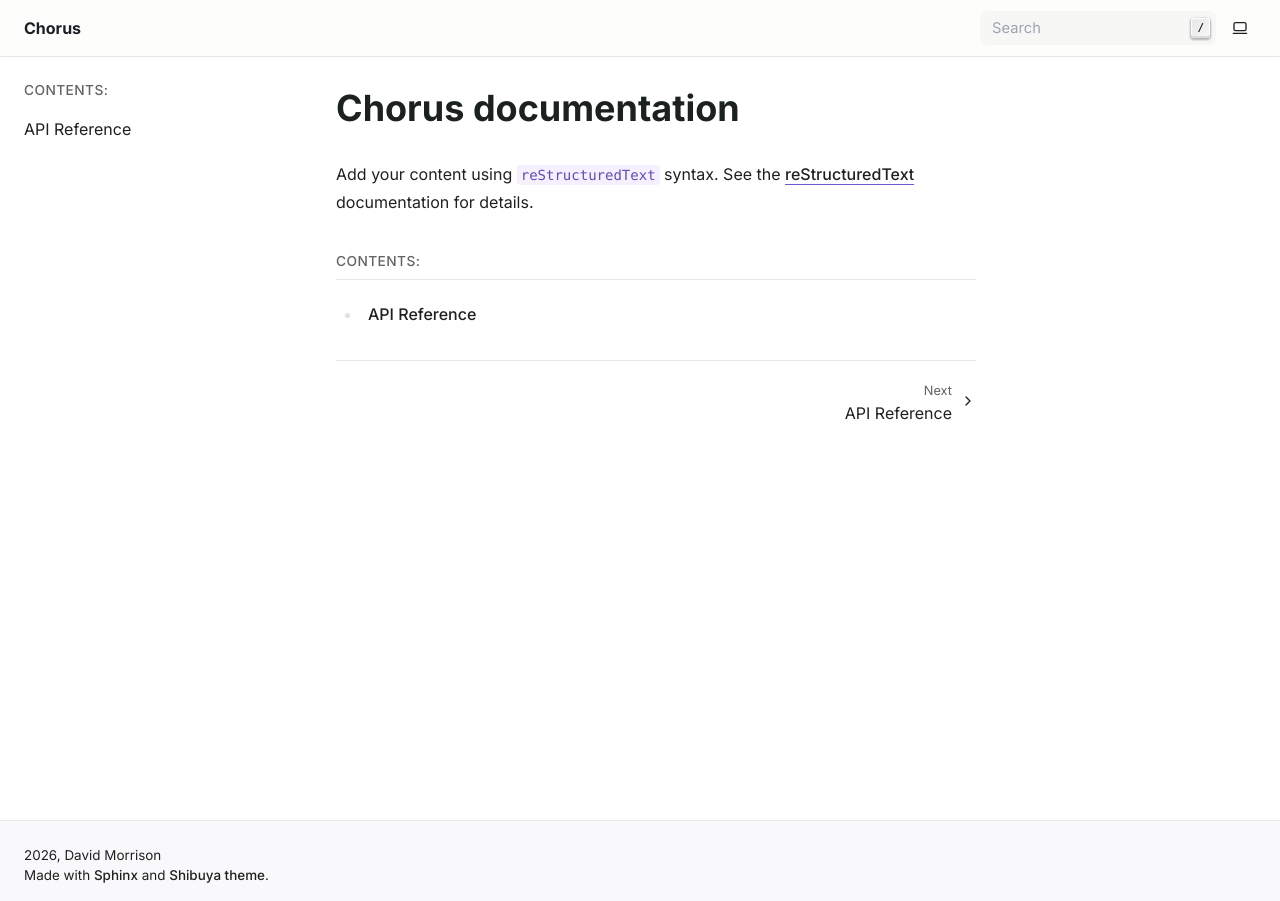
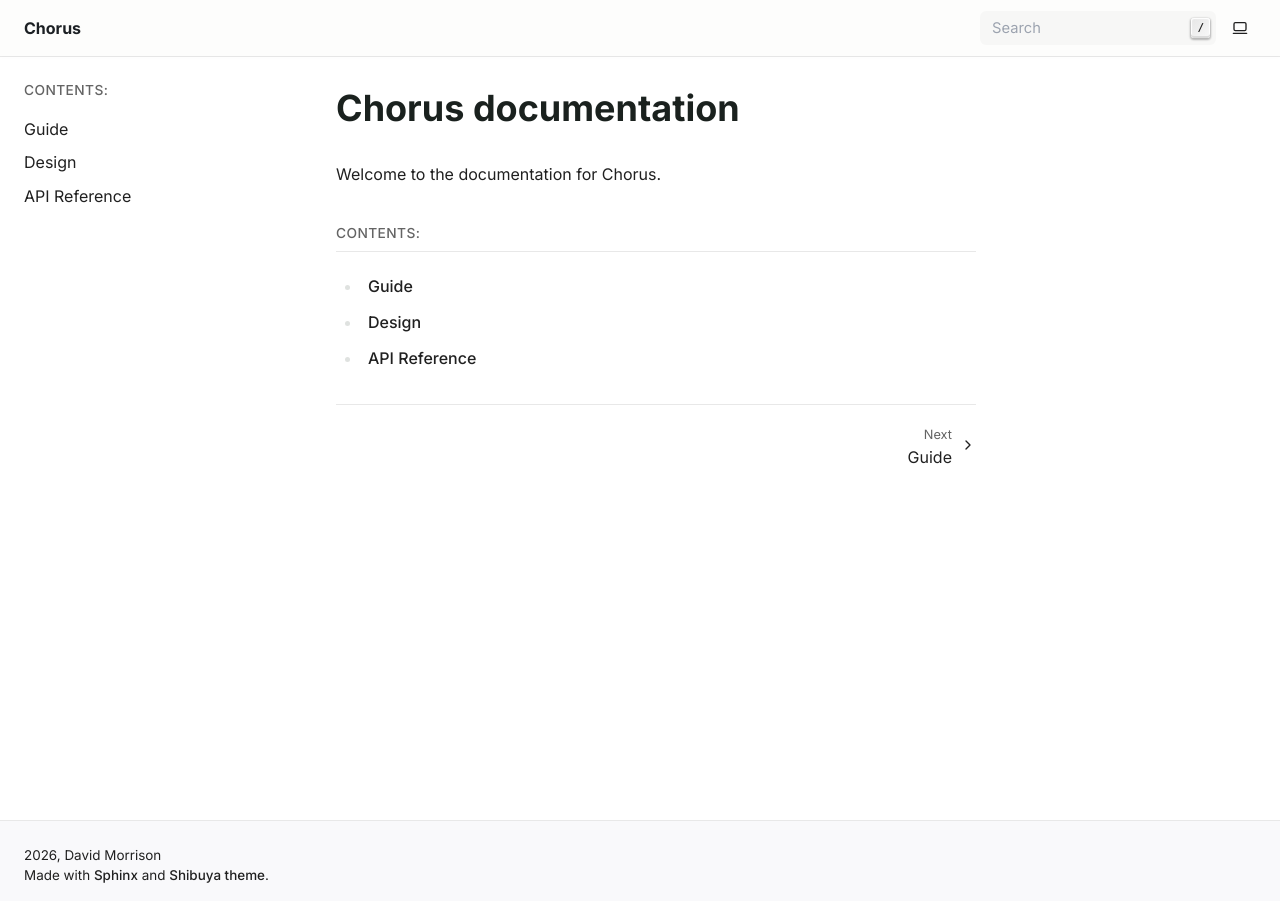
Before and after one commit to progspaces/chorus, a Sphinx documentation site: the page built from docs/source/index.rst, in a window 1280 px wide. Built offline with Sphinx 7.4.7, drawn with Linux system fonts in a browser that asks for light colours.

Commit message:
docs: add more structure to the docs

```diff
--- /dev/null
+++ b/docs/source/guide/index.rst
@@ -0,0 +1,2 @@
+Guide
+======
--- a/docs/source/index.rst
+++ b/docs/source/index.rst
@@ -6,13 +6,12 @@
 Chorus documentation
 ====================
 
-Add your content using ``reStructuredText`` syntax. See the
-`reStructuredText <https://www.sphinx-doc.org/en/master/usage/restructuredtext/index.html>`_
-documentation for details.
-
+Welcome to the documentation for Chorus.
 
 .. toctree::
    :maxdepth: 2
    :caption: Contents:
 
+   guide/index
+   design/index
    api
--- a/pyproject.toml
+++ b/pyproject.toml
@@ -14,10 +14,7 @@
 build-backend = "uv_build"
 
 [dependency-groups]
-dev = [
-    "ruff>=0.15.21",
-    "shibuya>=2026.7.12",
-]
+dev = ["ruff>=0.15.21", "shibuya>=2026.7.12"]
 docs = ["sphinx>=9.1.0"]
 
 [tool.ruff]
```
Also changed, not shown: README.md (+4 -0 lines), docs/source/api.rst (+5 -11 lines), docs/source/design/actors.rst (added, +35 -0 lines), docs/source/design/chorus.rst (added, +9 -0 lines), docs/source/design/index.rst (added, +15 -0 lines), 4 other files.
